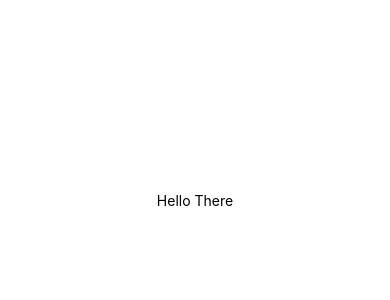
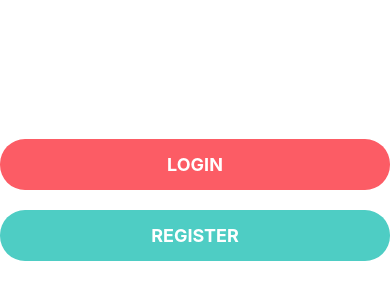
Before and after one commit to Augustine95/Fare-Judge, a React Native app: screen / in a window 390 px wide. Shown: the part 222-522 px from the top of the page. Built offline with nearby package versions, Linux system fonts and the light colour scheme.

Commit message:
Build button component.

```diff
--- a/App.js
+++ b/App.js
@@ -1,9 +1,11 @@
-import { StyleSheet, Text, View } from 'react-native';
+import { StyleSheet, View } from 'react-native';
+import AppButton from './app/components/AppButton';
 
 export default function App() {
   return (
     <View style={styles.container}>
-      <Text>Hello There</Text>
+      <AppButton title="Login" />
+      <AppButton title="Register" color='secondary' />
     </View>
   );
 }
--- /dev/null
+++ b/app/components/AppButton.js
@@ -0,0 +1,33 @@
+import React from "react";
+import { Text, StyleSheet, TouchableOpacity } from "react-native";
+
+import colors from "../config/colors";
+
+export default function Button({ title, onPress, color = "primary" }) {
+    return (
+        <TouchableOpacity
+            style={[styles.button, { backgroundColor: colors[color] }]}
+            onPress={onPress}
+        >
+            <Text style={styles.text}>{title}</Text>
+        </TouchableOpacity>
+    );
+}
+
+const styles = StyleSheet.create({
+    button: {
+        alignItems: "center",
+        backgroundColor: colors.primary,
+        borderRadius: 25,
+        justifyContent: "center",
+        marginVertical: 10,
+        padding: 15,
+        width: "100%",
+    },
+    text: {
+        color: colors.white,
+        fontSize: 18,
+        fontWeight: "bold",
+        textTransform: "uppercase",
+    },
+});
```
